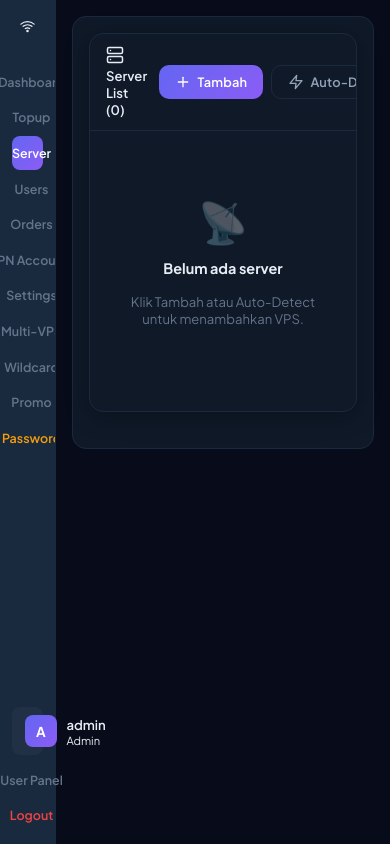
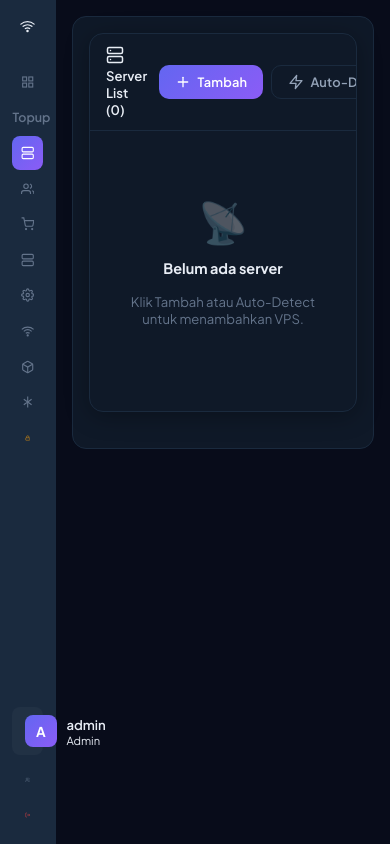
Before and after one commit to putrinuroktavia234-max/Tunnel, a PHP site: page /ordervpn-src/admin/ in a window 390 px wide. Run offline with PHP 8.4, Linux system fonts and the light colour scheme; a user stored in the database is signed in; data comes from the database, SQL or seed files in the repository; data that the repository does not hold is empty; some libraries are stand-ins or nearby versions.

Commit message:
fix: admin sidebar mobile - wrap text labels in span for proper responsive hiding

```diff
--- a/ordervpn-src/admin/index.php
+++ b/ordervpn-src/admin/index.php
@@ -347,7 +347,7 @@ $saved   = isset($_GET['saved']);
     <nav class="admin-sidebar-nav">
       <button class="tab-btn" onclick="showTab('dashboard',this)">
         <svg width="16" height="16" viewBox="0 0 24 24" fill="none" stroke="currentColor" stroke-width="2"><rect x="3" y="3" width="7" height="7"/><rect x="14" y="3" width="7" height="7"/><rect x="14" y="14" width="7" height="7"/><rect x="3" y="14" width="7" height="7"/></svg>
-        Dashboard
+        <span>Dashboard</span>
       </button>
       <button class="tab-btn" onclick="showTab('topup',this)">
         <svg width="16" height="16" viewBox="0 0 24 24" fill="none" stroke="currentColor" stroke-width="2"><circle cx="12" cy="12" r="10"/><polyline points="12 6 12 12 16 14"/></svg>
@@ -355,39 +355,39 @@ $saved   = isset($_GET['saved']);
       </button>
       <button class="tab-btn active" onclick="showTab('servers',this)">
         <svg width="16" height="16" viewBox="0 0 24 24" fill="none" stroke="currentColor" stroke-width="2"><rect x="2" y="2" width="20" height="8" rx="2" ry="2"/><rect x="2" y="14" width="20" height="8" rx="2" ry="2"/><line x1="6" y1="6" x2="6.01" y2="6"/><line x1="6" y1="18" x2="6.01" y2="18"/></svg>
-        Server
+        <span>Server</span>
       </button>
       <button class="tab-btn" onclick="showTab('users',this)">
         <svg width="16" height="16" viewBox="0 0 24 24" fill="none" stroke="currentColor" stroke-width="2"><path d="M17 21v-2a4 4 0 0 0-4-4H5a4 4 0 0 0-4 4v2"/><circle cx="9" cy="7" r="4"/><path d="M23 21v-2a4 4 0 0 0-3-3.87"/><path d="M16 3.13a4 4 0 0 1 0 7.75"/></svg>
-        Users
+        <span>Users</span>
       </button>
       <button class="tab-btn" onclick="showTab('orders',this)">
         <svg width="16" height="16" viewBox="0 0 24 24" fill="none" stroke="currentColor" stroke-width="2"><circle cx="9" cy="21" r="1"/><circle cx="20" cy="21" r="1"/><path d="M1 1h4l2.68 13.39a2 2 0 0 0 2 1.61h9.72a2 2 0 0 0 2-1.61L23 6H6"/></svg>
-        Orders
+        <span>Orders</span>
       </button>
       <button class="tab-btn" onclick="showTab('akuns',this)">
         <svg width="16" height="16" viewBox="0 0 24 24" fill="none" stroke="currentColor" stroke-width="2"><rect x="2" y="2" width="20" height="8" rx="2" ry="2"/><rect x="2" y="14" width="20" height="8" rx="2" ry="2"/><line x1="6" y1="6" x2="6.01" y2="6"/><line x1="6" y1="18" x2="6.01" y2="18"/></svg>
-        VPN Accounts
+        <span>VPN Accounts</span>
       </button>
       <button class="tab-btn" onclick="showTab('settings',this)">
         <svg width="16" height="16" viewBox="0 0 24 24" fill="none" stroke="currentColor" stroke-width="2"><circle cx="12" cy="12" r="3"/><path d="M19.4 15a1.65 1.65 0 0 0 .33 1.82l.06.06a2 2 0 0 1 0 2.83 2 2 0 0 1-2.83 0l-.06-.06a1.65 1.65 0 0 0-1.82-.33 1.65 1.65 0 0 0-1 1.51V21a2 2 0 0 1-2 2 2 2 0 0 1-2-2v-.09A1.65 1.65 0 0 0 9 19.4a1.65 1.65 0 0 0-1.82.33l-.06.06a2 2 0 0 1-2.83 0 2 2 0 0 1 0-2.83l.06-.06A1.65 1.65 0 0 0 4.68 15a1.65 1.65 0 0 0-1.51-1H3a2 2 0 0 1-2-2 2 2 0 0 1 2-2h.09A1.65 1.65 0 0 0 4.6 9a1.65 1.65 0 0 0-.33-1.82l-.06-.06a2 2 0 0 1 0-2.83 2 2 0 0 1 2.83 0l.06.06A1.65 1.65 0 0 0 9 4.68a1.65 1.65 0 0 0 1-1.51V3a2 2 0 0 1 2-2 2 2 0 0 1 2 2v.09a1.65 1.65 0 0 0 1 1.51 1.65 1.65 0 0 0 1.82-.33l.06-.06a2 2 0 0 1 2.83 0 2 2 0 0 1 0 2.83l-.06.06A1.65 1.65 0 0 0 19.4 9a1.65 1.65 0 0 0 1.51 1H21a2 2 0 0 1 2 2 2 2 0 0 1-2 2h-.09a1.65 1.65 0 0 0-1.51 1z"/></svg>
-        Settings
+        <span>Settings</span>
       </button>
       <button class="tab-btn" onclick="showTab('multivps',this)">
         <svg width="16" height="16" viewBox="0 0 24 24" fill="none" stroke="currentColor" stroke-width="2"><path d="M5 12.55a11 11 0 0 1 14.08 0"/><path d="M1.42 9a16 16 0 0 1 21.16 0"/><path d="M8.53 16.11a6 6 0 0 1 6.95 0"/><circle cx="12" cy="20" r="1"/></svg>
-        Multi-VPS
+        <span>Multi-VPS</span>
       </button>
       <button class="tab-btn" onclick="showTab('wildcard',this)">
         <svg width="16" height="16" viewBox="0 0 24 24" fill="none" stroke="currentColor" stroke-width="2"><path d="M21 16V8a2 2 0 0 0-1-1.73l-7-4a2 2 0 0 0-2 0l-7 4A2 2 0 0 0 3 8v8a2 2 0 0 0 1 1.73l7 4a2 2 0 0 0 2 0l7-4A2 2 0 0 0 21 16z"/><polyline points="3.27 6.96 12 12.01 20.73 6.96"/><line x1="12" y1="22.08" x2="12" y2="12"/></svg>
-        Wildcard
+        <span>Wildcard</span>
       </button>
       <button class="tab-btn" onclick="showTab('promo',this)">
         <svg width="16" height="16" viewBox="0 0 24 24" fill="none" stroke="currentColor" stroke-width="2"><line x1="12" y1="2" x2="12" y2="22"/><path d="M19 7l-7 5 7 5"/><path d="M5 7l7 5-7 5"/></svg>
-        Promo
+        <span>Promo</span>
       </button>
       <a href="../change_password.php" class="tab-btn" style="color:#f59e0b;display:flex;align-items:center;gap:0.5rem;text-decoration:none;width:100%;padding:0.55rem 0.8rem;text-align:left;border-radius:8px">
         <svg width="16" height="16" viewBox="0 0 24 24" fill="none" stroke="currentColor" stroke-width="2"><rect x="3" y="11" width="18" height="11" rx="2" ry="2"/><path d="M7 11V7a5 5 0 0 1 10 0v4"/></svg>
-        Password
+        <span>Password</span>
       </a>
     </nav>
     <div class="admin-sidebar-footer">
@@ -399,11 +399,11 @@ $saved   = isset($_GET['saved']);
       </div>
       <a href="/ordervpn/dashboard.php" class="tab-btn" style="display:flex;align-items:center;gap:0.5rem;text-decoration:none;width:100%;padding:0.55rem 0.8rem;border-radius:8px">
         <svg width="16" height="16" viewBox="0 0 24 24" fill="none" stroke="currentColor" stroke-width="2"><path d="M17 21v-2a4 4 0 0 0-4-4H5a4 4 0 0 0-4 4v2"/><circle cx="9" cy="7" r="4"/><path d="M23 21v-2a4 4 0 0 0-3-3.87"/><path d="M16 3.13a4 4 0 0 1 0 7.75"/></svg>
-        User Panel
+        <span>User Panel</span>
       </a>
       <a href="/ordervpn/api/logout.php" class="tab-btn" style="display:flex;align-items:center;gap:0.5rem;text-decoration:none;width:100%;padding:0.55rem 0.8rem;border-radius:8px;color:var(--danger)">
         <svg width="16" height="16" viewBox="0 0 24 24" fill="none" stroke="currentColor" stroke-width="2"><path d="M9 21H5a2 2 0 0 1-2-2V5a2 2 0 0 1 2-2h4"/><polyline points="16 17 21 12 16 7"/><line x1="21" y1="12" x2="9" y2="12"/></svg>
-        Logout
+        <span>Logout</span>
       </a>
     </div>
   </aside>
```
